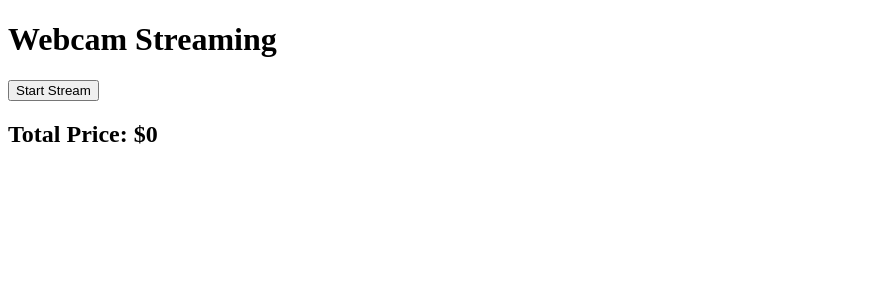
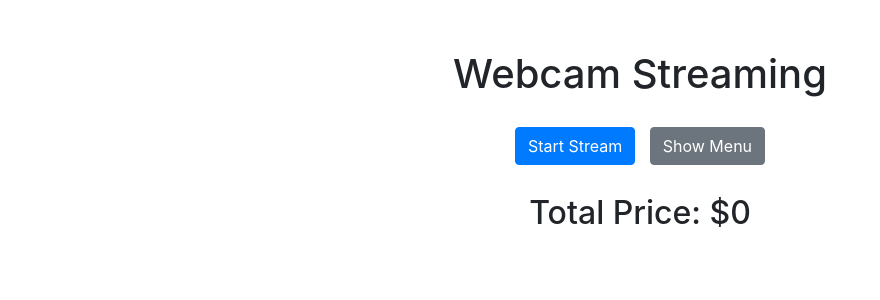
Before and after one commit to enricollen/RealTimeFoodDetection, a Flask app: page / in a window 1280 px wide. Shown: the top 300 px of the page, without its empty margins (0-880 px from the left). Run offline with Flask 3, Linux system fonts and the light colour scheme; some libraries are stand-ins or nearby versions.

Commit message:
added a button to display the menu items with corresponding prices in the frontend

```diff
--- a/templates/index.html
+++ b/templates/index.html
@@ -4,15 +4,48 @@
     <meta charset="UTF-8">
     <meta name="viewport" content="width=device-width, initial-scale=1.0">
     <title>Webcam Streaming</title>
+    <link rel="stylesheet" href="https://maxcdn.bootstrapcdn.com/bootstrap/4.5.2/css/bootstrap.min.css">
     <script src="https://cdnjs.cloudflare.com/ajax/libs/socket.io/4.0.1/socket.io.js"></script>
+    <style>
+        body {
+            padding-top: 50px;
+        }
+        #video-feed {
+            width: 100%;
+            max-width: 600px;
+            margin: auto;
+            display: block;
+        }
+        .container {
+            text-align: center;
+        }
+        .menu-section {
+            margin-top: 20px;
+        }
+        .btn-custom {
+            margin: 5px;
+        }
+    </style>
 </head>
 <body>
-    <h1>Webcam Streaming</h1>
-    <button id="toggle-stream">Start Stream</button>
-    <div>
-        <img id="video-feed" src="" style="display: none;">
+    <div class="container">
+        <h1 class="mb-4">Webcam Streaming</h1>
+        <button id="toggle-stream" class="btn btn-primary btn-custom">Start Stream</button>
+        <button id="toggle-menu" class="btn btn-secondary btn-custom">Show Menu</button>
+        <div>
+            <img id="video-feed" src="" style="display: none;">
+        </div>
+        <h2 class="mt-4">Total Price: $<span id="price">0</span></h2>
+
+        <!-- Menu -->
+        <div class="menu-section">
+            <h2 id="menu-title" style="display: none;">Menu</h2>
+            <ul id="menu" class="list-group" style="display: none;">
+                <!-- items -->
+            </ul>
+        </div>
     </div>
-    <h2>Total Price: $<span id="price">0</span></h2>
+
     <script>
         var socket = io.connect('http://' + document.domain + ':' + location.port);
         var isStreaming = false;
@@ -23,6 +56,10 @@
             } else {
                 startStream();
             }
+        });
+
+        document.getElementById("toggle-menu").addEventListener("click", function() {
+            toggleMenu();
         });
 
         socket.on('update_price', function(data) {
@@ -42,6 +79,50 @@
             document.getElementById("toggle-stream").innerText = "Start Stream";
             isStreaming = false;
         }
+
+        // Menu items and prices
+        var menuItems = {
+            'banana': 5,
+            'black beans': 4,
+            'grilled chicken breast': 7,
+            'milk': 2,
+            'orange juice': 3,
+            'pizza': 8,
+            'potato': 3,
+            'salad': 5,
+            'spaghetti': 10,
+            'white rice': 5
+        };
+
+        function displayMenu() {
+            var menuList = document.getElementById("menu");
+            menuList.innerHTML = ''; // Clear previous menu items
+            for (var item in menuItems) {
+                var listItem = document.createElement("li");
+                listItem.className = "list-group-item";
+                listItem.innerText = item + ": $" + menuItems[item];
+                menuList.appendChild(listItem);
+            }
+        }
+
+        function toggleMenu() {
+            var menuTitle = document.getElementById("menu-title");
+            var menuList = document.getElementById("menu");
+            if (menuList.style.display === "none") {
+                displayMenu();
+                menuTitle.style.display = "block";
+                menuList.style.display = "block";
+                document.getElementById("toggle-menu").innerText = "Hide Menu";
+            } else {
+                menuTitle.style.display = "none";
+                menuList.style.display = "none";
+                document.getElementById("toggle-menu").innerText = "Show Menu";
+            }
+        }
     </script>
+
+    <script src="https://code.jquery.com/jquery-3.5.1.slim.min.js"></script>
+    <script src="https://cdn.jsdelivr.net/npm/@popperjs/core@2.5.4/dist/umd/popper.min.js"></script>
+    <script src="https://maxcdn.bootstrapcdn.com/bootstrap/4.5.2/js/bootstrap.min.js"></script>
 </body>
 </html>
```
